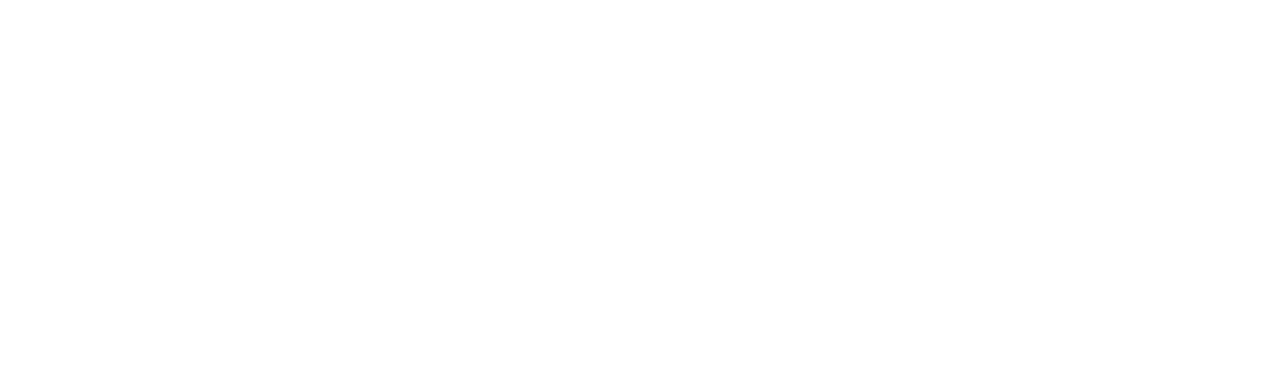
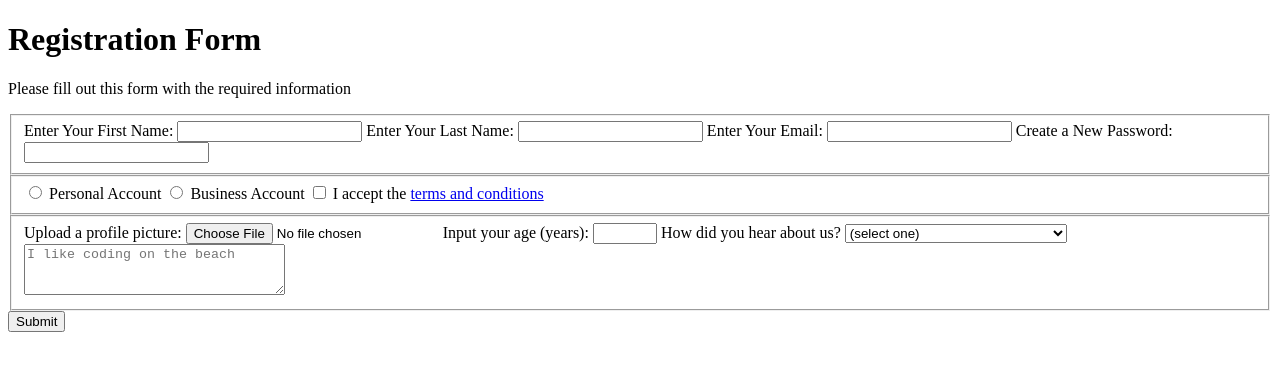
Before and after one commit to silva-oseias/basic-Registration-Form, a plain HTML site: page index.html in a window 1280 px wide. Drawn offline with Linux system fonts and the light colour scheme.

Commit message:
Content with no styling
The content is finished and ready to be styled with CSS.

```diff
--- a/index.html
+++ b/index.html
@@ -4,9 +4,42 @@
     <meta charset="UTF-8">
     <meta http-equiv="X-UA-Compatible" content="IE=edge">
     <meta name="viewport" content="width=device-width, initial-scale=1.0">
-    <title>Document</title>
+    <title>Registration Form</title>
+    <link rel="stylesheet" href="styles.css">
 </head>
 <body>
-
+    <h1>Registration Form</h1>
+    <p>Please fill out this form with the required information</p>
+    <form method="post" action='https://register-demo.freecodecamp.org'>
+      <fieldset>
+        <label for="first-name">Enter Your First Name: <input id="first-name" type="text" required></label>
+        <label for="last-name">Enter Your Last Name: <input id="last-name" type="text" required></label>
+        <label for="email">Enter Your Email: <input id="email" type="email" required></label>
+        <label for="new-password">Create a New Password: <input id="new-password" type="password" pattern="[a-z0-5]{8,}" required></label>
+      </fieldset>
+      <fieldset>
+        <label for="personal-account"><input id="personal-account" type="radio" name="account-type"> Personal Account</label>
+        <label for="business-account"><input id="business-account" type="radio" name="account-type"> Business Account</label>
+        <label for="terms-and-conditions">
+          <input id="terms-and-conditions" type="checkbox" required> I accept the <a href="https://www.freecodecamp.org/news/terms-of-service/">terms and conditions</a>
+        </label>
+      </fieldset>
+      <fieldset>
+        <label for="profile-picture">Upload a profile picture: <input type="file" id="profile-picture"></label>
+        <label for="age">Input your age (years): <input type="number" id="age" min="13" max="120"></label>
+        <label for="referrer">How did you hear about us?
+          <select id="referrer">
+            <option value="">(select one)</option>
+            <option value="1">freeCodeCamp News</option>
+            <option value="2">freeCodeCamp YouTube Channel</option>
+            <option value="3">freeCodeCamp Forum</option>
+            <option value="4">Other</option>
+          </select>
+        </label>
+        <label for="bio">
+            <textarea name="bio" id="bio" cols="30" rows="3" placeholder="I like coding on the beach"></textarea>
+        </label>
+      </fieldset>
+      <input type="submit" value="Submit">
 </body>
 </html>
```
